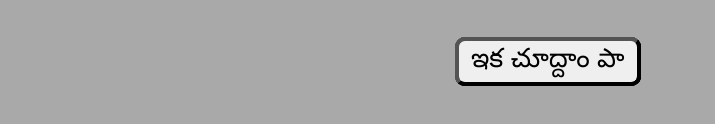
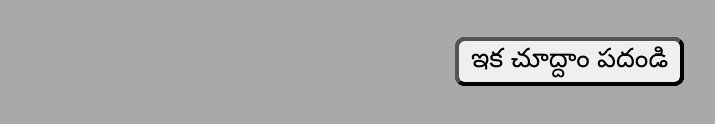
Before and after one commit to repani145/pseudo_cls, a plain HTML site: page index.html in a window 1280 px wide. Shown: the part 430-554 px from the top of the page, without its empty margins (365-1080 px from the left). Drawn offline with Linux system fonts and the light colour scheme.

Commit message:
Update index.html

```diff
--- a/index.html
+++ b/index.html
@@ -3,7 +3,7 @@
 <head>
     <meta charset="UTF-8">
     <meta name="viewport" content="width=device-width, initial-scale=1.0">
-    <title>Document</title>
+    <title>my_bomma(siva)</title>
     <style>
         button:hover{
             color: darkslategrey;
@@ -67,19 +67,19 @@
         <div class="g5" style="background-color: rgb(255, 255, 255); z-index: 0;"></div>
     </div>
     <form class="g1 g" action="https://youtu.be/Joo_jE8kMDg?feature=shared">
-        <button type="submit" style="color: red;">ఇక చూద్దాం పా </button>
+        <button type="submit" style="color: red;">ఇక చూద్దాం పదండి </button>
     </form>
     <form class="g2 g" action="https://youtu.be/ozRCVFgsrbY?feature=shared">
-        <button type="submit" style="color: green;">ఇక చూద్దాం పా </button>
+        <button type="submit" style="color: green;">ఇక చూద్దాం పదండి </button>
     </form>
     <form class="g3 g" action="https://youtu.be/bC36d8e3bb0?feature=shared">
-        <button type="submit" style="color: blue;">ఇక చూద్దాం పా </button>
+        <button type="submit" style="color: blue;">ఇక చూద్దాం పదండి</button>
     </form>
     <form class="g4 g" action="https://youtu.be/NgBoMJy386M?feature=shared">
-        <button type="submit" style="color: violet";>ఇక చూద్దాం పా </button>
+        <button type="submit" style="color: violet";>ఇక చూద్దాం పదండి</button>
     </form>
     <form class="g" action="">
-        <button style="z-index: 0;" type="submit">ఇక చూద్దాం పా </button>
+        <button style="z-index: 0;" type="submit">ఇక చూద్దాం పదండి</button>
     </form>
 </body>
 </html>
```
